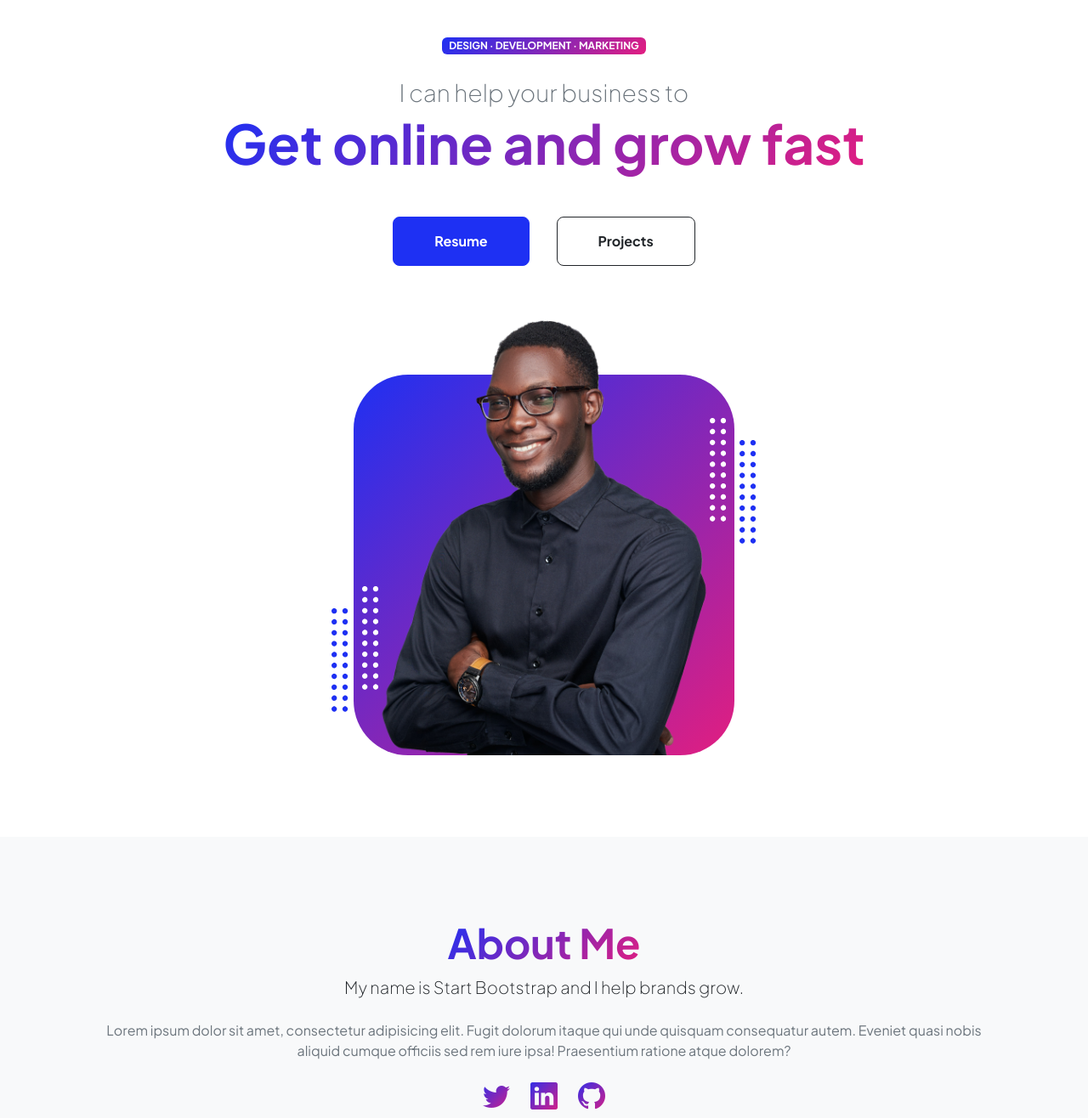
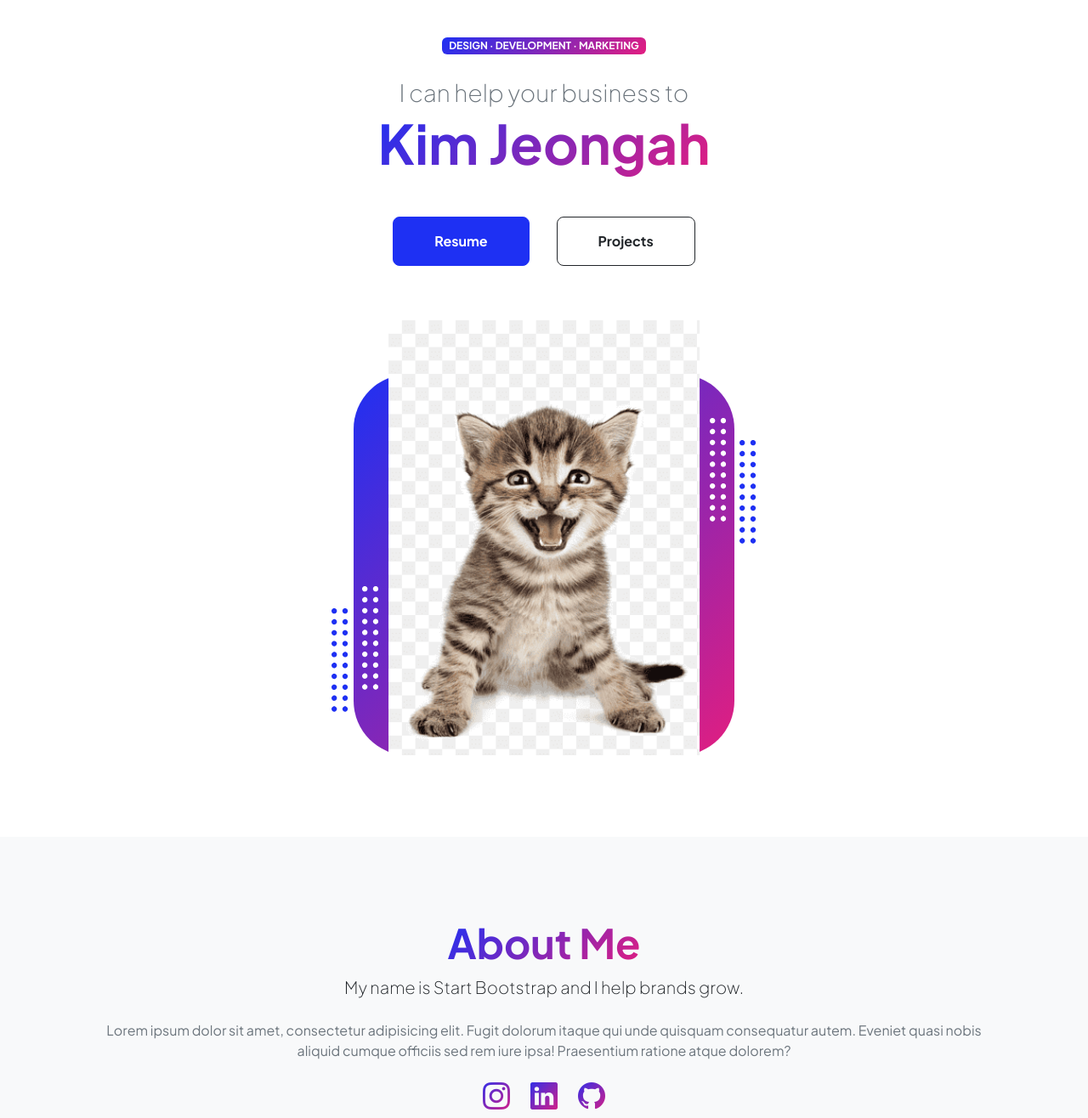
Before and after one commit to jjungcu519/jjungcu519.githu.io, a plain HTML site: page index.html in a window 1280 px wide. Shown: the part 80-1396 px from the top of the page at 85% size. Drawn offline with nearby package versions, Linux system fonts and the light colour scheme.

Commit message:
이름_사진_링크변경

```diff
--- a/index.html
+++ b/index.html
@@ -43,7 +43,7 @@
                             <div class="text-center text-xxl-start">
                                 <div class="badge bg-gradient-primary-to-secondary text-white mb-4"><div class="text-uppercase">Design &middot; Development &middot; Marketing</div></div>
                                 <div class="fs-3 fw-light text-muted">I can help your business to</div>
-                                <h1 class="display-3 fw-bolder mb-5"><span class="text-gradient d-inline">Get online and grow fast</span></h1>
+                                <h1 class="display-3 fw-bolder mb-5"><span class="text-gradient d-inline">Kim Jeongah</span></h1>
                                 <div class="d-grid gap-3 d-sm-flex justify-content-sm-center justify-content-xxl-start mb-3">
                                     <a class="btn btn-primary btn-lg px-5 py-3 me-sm-3 fs-6 fw-bolder" href="resume.html">Resume</a>
                                     <a class="btn btn-outline-dark btn-lg px-5 py-3 fs-6 fw-bolder" href="projects.html">Projects</a>
@@ -56,7 +56,7 @@
                                 <div class="profile bg-gradient-primary-to-secondary">
                                     <!-- TIP: For best results, use a photo with a transparent background like the demo example below-->
                                     <!-- Watch a tutorial on how to do this on YouTube (link)-->
-                                    <img class="profile-img" src="assets/profile.png" alt="..." />
+                                    <img class="profile-img" src="assets/cat.png" alt="..." />
                                     <div class="dots-1">
                                         <!-- SVG Dots-->
                                         <svg version="1.1" xmlns="http://www.w3.org/2000/svg" xmlns:xlink="http://www.w3.org/1999/xlink" x="0px" y="0px" viewBox="0 0 191.6 1215.4" style="enable-background: new 0 0 191.6 1215.4" xml:space="preserve">
@@ -185,9 +185,9 @@
                                 <p class="lead fw-light mb-4">My name is Start Bootstrap and I help brands grow.</p>
                                 <p class="text-muted">Lorem ipsum dolor sit amet, consectetur adipisicing elit. Fugit dolorum itaque qui unde quisquam consequatur autem. Eveniet quasi nobis aliquid cumque officiis sed rem iure ipsa! Praesentium ratione atque dolorem?</p>
                                 <div class="d-flex justify-content-center fs-2 gap-4">
-                                    <a class="text-gradient" href="#!"><i class="bi bi-twitter"></i></a>
+                                    <a class="text-gradient" href="#!"><i class="bi bi-instagram"></i></a>
                                     <a class="text-gradient" href="#!"><i class="bi bi-linkedin"></i></a>
-                                    <a class="text-gradient" href="#!"><i class="bi bi-github"></i></a>
+                                    <a class="text-gradient" href="https://github.com/jjungcu519"><i class="bi bi-github"></i></a>
                                 </div>
                             </div>
                         </div>
```
Also changed, not shown: assets/cat.png (added).
